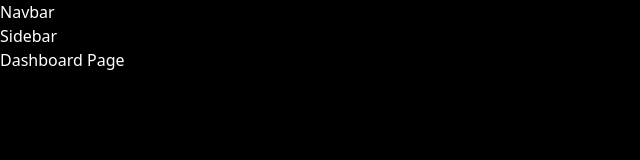
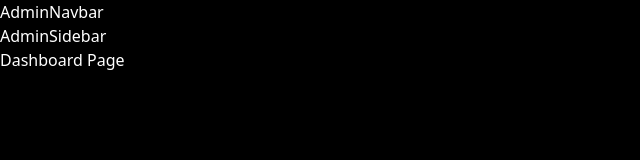
Before and after one commit to mehmetenesvarol/helix, a React (Vite) app: page /admin in a window 1280 px wide. Shown: the top 160 px of the page, without its empty margins (0-640 px from the left). Built offline with nearby package versions, Linux system fonts and the light colour scheme.

Commit message:
add navigation components

```diff
--- /dev/null
+++ b/src/components/navigation/AdminNavbar.jsx
@@ -0,0 +1,9 @@
+import React from 'react'
+
+function AdminNavbar() {
+  return (
+    <div>AdminNavbar</div>
+  )
+}
+
+export default AdminNavbar
--- /dev/null
+++ b/src/components/navigation/AdminSidebar.jsx
@@ -0,0 +1,9 @@
+import React from 'react'
+
+function AdminSidebar() {
+  return (
+    <div>AdminSidebar</div>
+  )
+}
+
+export default AdminSidebar
--- /dev/null
+++ b/src/components/navigation/AuthNavbar.jsx
@@ -0,0 +1,9 @@
+import React from 'react'
+
+function AuthNavbar() {
+  return (
+    <div>AuthNavbar</div>
+  )
+}
+
+export default AuthNavbar
--- a/src/components/navigation/Navbar.jsx
+++ /dev/null
@@ -1,9 +0,0 @@
-import React from 'react'
-
-function Navbar() {
-  return (
-    <div>Navbar</div>
-  )
-}
-
-export default Navbar
--- /dev/null
+++ b/src/components/navigation/PublicNavbar.jsx
@@ -0,0 +1,9 @@
+import React from 'react'
+
+function PublicNavbar() {
+  return (
+    <div>PublicNavbar</div>
+  )
+}
+
+export default PublicNavbar
--- /dev/null
+++ b/src/components/navigation/PublicSidebar.jsx
@@ -0,0 +1,9 @@
+import React from 'react'
+
+function PublicSidebar() {
+  return (
+    <div>PublicSidebar</div>
+  )
+}
+
+export default PublicSidebar
--- a/src/components/navigation/Sidebar.jsx
+++ /dev/null
@@ -1,9 +0,0 @@
-import React from 'react'
-
-function Sidebar() {
-  return (
-    <div>Sidebar</div>
-  )
-}
-
-export default Sidebar
--- a/src/layouts/AdminLayout.jsx
+++ b/src/layouts/AdminLayout.jsx
@@ -1,13 +1,13 @@
 import { Outlet } from "react-router-dom"
-import Navbar from "../components/navigation/Navbar"
-import Sidebar from "../components/navigation/Sidebar"
+import AdminNavbar from "../components/navigation/AdminNavbar"
+import AdminSidebar from "../components/navigation/AdminSidebar"
 import React from 'react'
 
 function AdminLayout() {
   return (
     <div>
-      <Navbar/>
-      <Sidebar/>
+      <AdminNavbar/>
+      <AdminSidebar/>
       <Outlet/>
     </div>
   )
--- a/src/layouts/AuthLayout.jsx
+++ b/src/layouts/AuthLayout.jsx
@@ -1,11 +1,11 @@
 import { Outlet } from "react-router-dom"
-import Navbar from "../components/navigation/Navbar"
+import AuthNavbar from "../components/navigation/AuthNavbar"
 import React from 'react'
 
 function AuthLayout() {
   return (
     <div>
-      <Navbar/>
+      <AuthNavbar/>
       <Outlet/>
     </div>
   )
--- a/src/layouts/PublicLayout.jsx
+++ b/src/layouts/PublicLayout.jsx
@@ -1,13 +1,13 @@
 import { Outlet } from "react-router-dom"
-import Navbar from "../components/navigation/Navbar"
-import Sidebar from "../components/navigation/Sidebar"
+import PublicNavbar from "../components/navigation/PublicNavbar"
+import PublicSidebar from "../components/navigation/PublicSidebar"
 import React from 'react'
 
 function PublicLayout() {
   return (
     <div>
-      <Navbar/>
-      <Sidebar/>
+      <PublicNavbar/>
+      <PublicSidebar/>
       <Outlet/>
     </div>
   )
```
